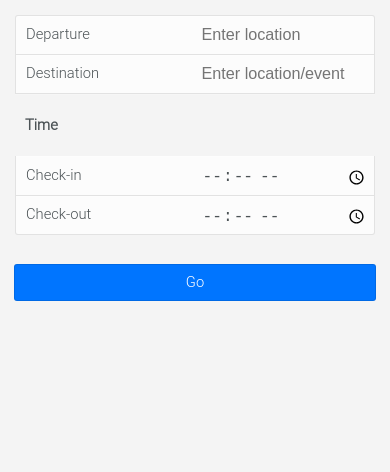
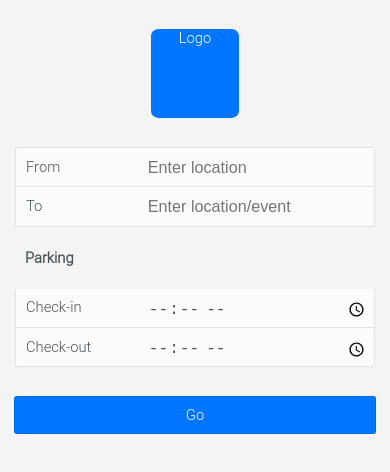
Before and after one commit to keremgokhan/N8-Hackathon, a website: page AAA Hybrid/index.html in a window 390 px wide. Drawn offline with Linux system fonts and the light colour scheme; some packages are replaced by stand-ins of ours.

Commit message:
Changes made by Luis Herrera (luishs1024@gmail.com).

```diff
--- a/AAA Hybrid/components/searchView/view.html
+++ b/AAA Hybrid/components/searchView/view.html
@@ -1,23 +1,24 @@
 <div data-role="view" data-title="Search" data-layout="mainnonav" data-model="app.searchView" data-show="app.searchView.onShow" data-after-show="app.searchView.afterShow">
     <div id="searchViewModel" class="form-view">
+        <div class="appIcon">Logo</div>
         <form>
             <ul class="form-content" data-role="listview" data-style="inset">
                 <li>
 
-                    <label>Departure
+                    <label>From
                         <input data-bind="value: searchViewModel.fields.departure" placeholder="Enter location" type="search">
                     </label>
 
                 </li>
                 <li>
 
-                    <label>Destination
+                    <label>To
                         <input data-bind="value: searchViewModel.fields.destination" placeholder="Enter location/event" type="search">
                     </label>
 
                 </li>
                 <li class="group-separator">
-                    <h4 class="group-separator-header">Time</h4>
+                    <h4 class="group-separator-header">Parking</h4>
                 </li>
                 <li>
 
--- a/AAA Hybrid/styles/main.css
+++ b/AAA Hybrid/styles/main.css
@@ -129,6 +129,22 @@
 
 
 /* START_CUSTOM_CODE_kendoUiMobileApp */
+.appIcon{
+    background-color: #0075FF;
+    margin: 2em auto;
+    width: 6em;
+    height: 6em;
+
+    color:#FFF;
+    text-align:center;
+    border-radius: 0.5em;
+}
+
+.form-content.km-list input[type=search],
+.form-content.km-list input[type=time]{
+    width: 65%;
+}
+
 /*Navbar*/
 .km-accent.km-navbar {
     background-color: #0075FF;
```
